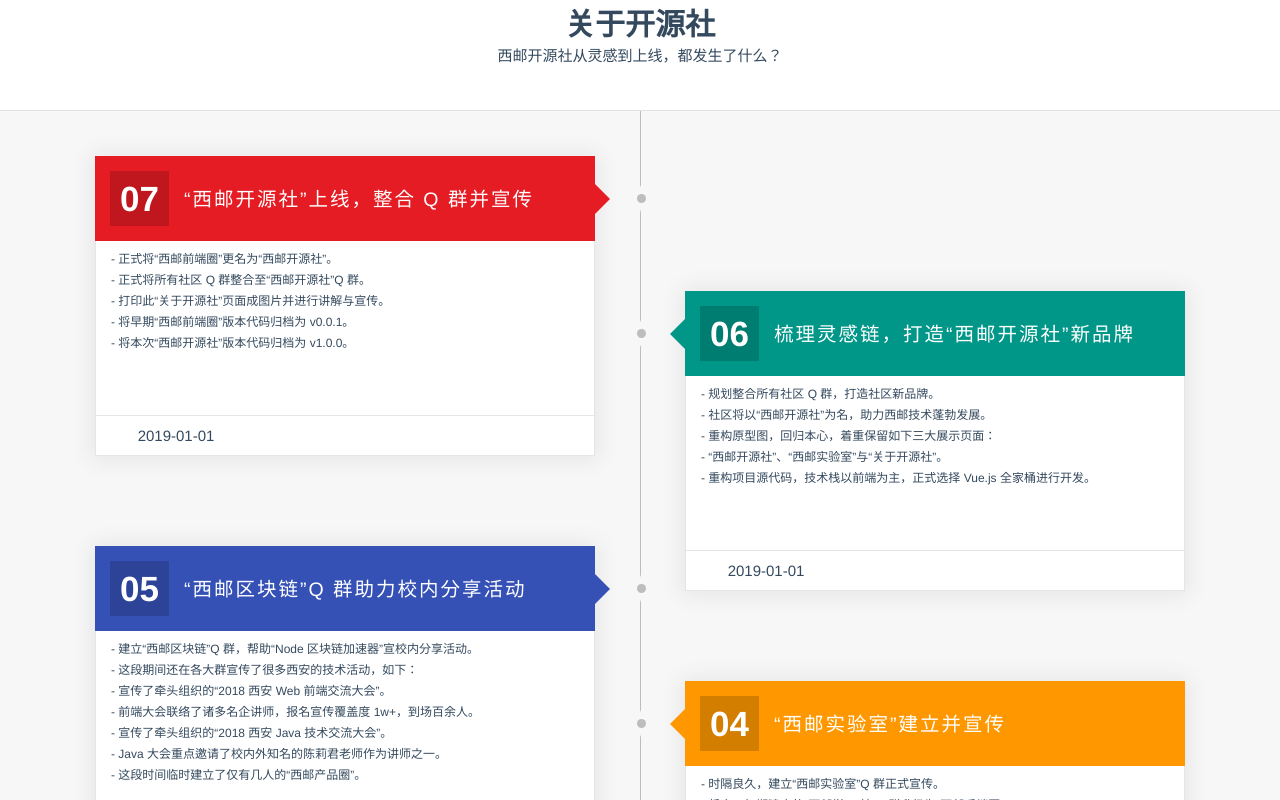
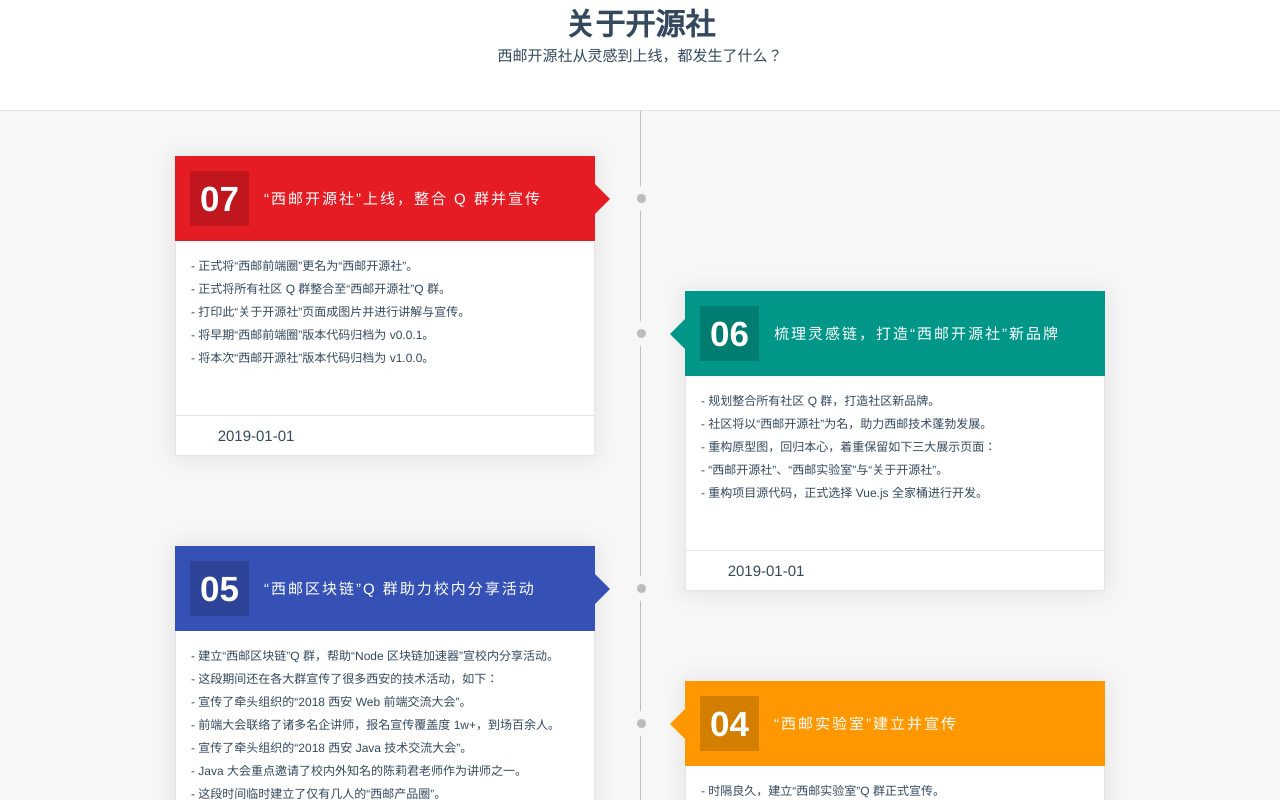
Before and after one commit to ningoink/xiyoucircle, a Vue app: page /about in a window 1280 px wide. Shown: the top 800 px of the page. Built offline with nearby package versions, Linux system fonts and the light colour scheme.

Commit message:
时间轴移动端样式效果大体实现

```diff
--- a/src/config/history-list.js
+++ b/src/config/history-list.js
@@ -18,7 +18,7 @@
         '  - 社区将以“西邮开源社”为名，助力西邮技术蓬勃发展。',
         '- 重构原型图，回归本心，着重保留如下三大展示页面：',
         '  - “西邮开源社”、“西邮实验室”与“关于开源社”。',
-        '- 重构项目源代码，技术栈以前端为主，正式选择 Vue.js 全家桶进行开发。'
+        '- 重构项目源代码，正式选择 Vue.js 全家桶进行开发。'
     ]
 }, {
     id: 5,
--- a/src/views/about/card-timeline.vue
+++ b/src/views/about/card-timeline.vue
@@ -62,7 +62,7 @@
 }
 
 @mixin mq-lg {
-  @media (min-width: 1000px) {
+  @media (min-width: 1130px) {
     @content;
   }
 }
@@ -76,7 +76,7 @@
 /* Card sizing */
 
 $card-height: 300px;
-$card-width: 500px;
+$card-width: 420px;
 $foot-height: 40px;
 $inner-margin: 15px;
 $number-size: 35px;
@@ -189,11 +189,13 @@
     max-width: 94%;
     z-index: 2;
     @include mq-sm {
-      max-width: 60%;
+      //  max-width: 60%;
+      width: 60%;
       box-shadow: $box-shadow;
     }
     @include mq-md {
-      max-width: 40%;
+      //  max-width: 40%;
+      width: 60%;
     }
     @include mq-lg {
       // max-width: $card-width;
@@ -254,17 +256,9 @@
         letter-spacing: 2px;
         margin: 0;
         line-height: 1rem;
-        @include mq-sm {
-          font-size: 130%;
+        @include mq-xs {
+          font-size: 100%;
           line-height: 1.2rem;
-        }
-        span {
-          display: block;
-          font-size: 0.6rem;
-          margin: 0;
-          @include mq-sm {
-            font-size: 0.8rem;
-          }
         }
       }
     }
@@ -278,8 +272,7 @@
       }
       p {
         font-size: 12px;
-        line-height: 6px;
-        margin-bottom: $inner-margin;
+        margin-bottom: 6px;
       }
     }
     .foot {
```
